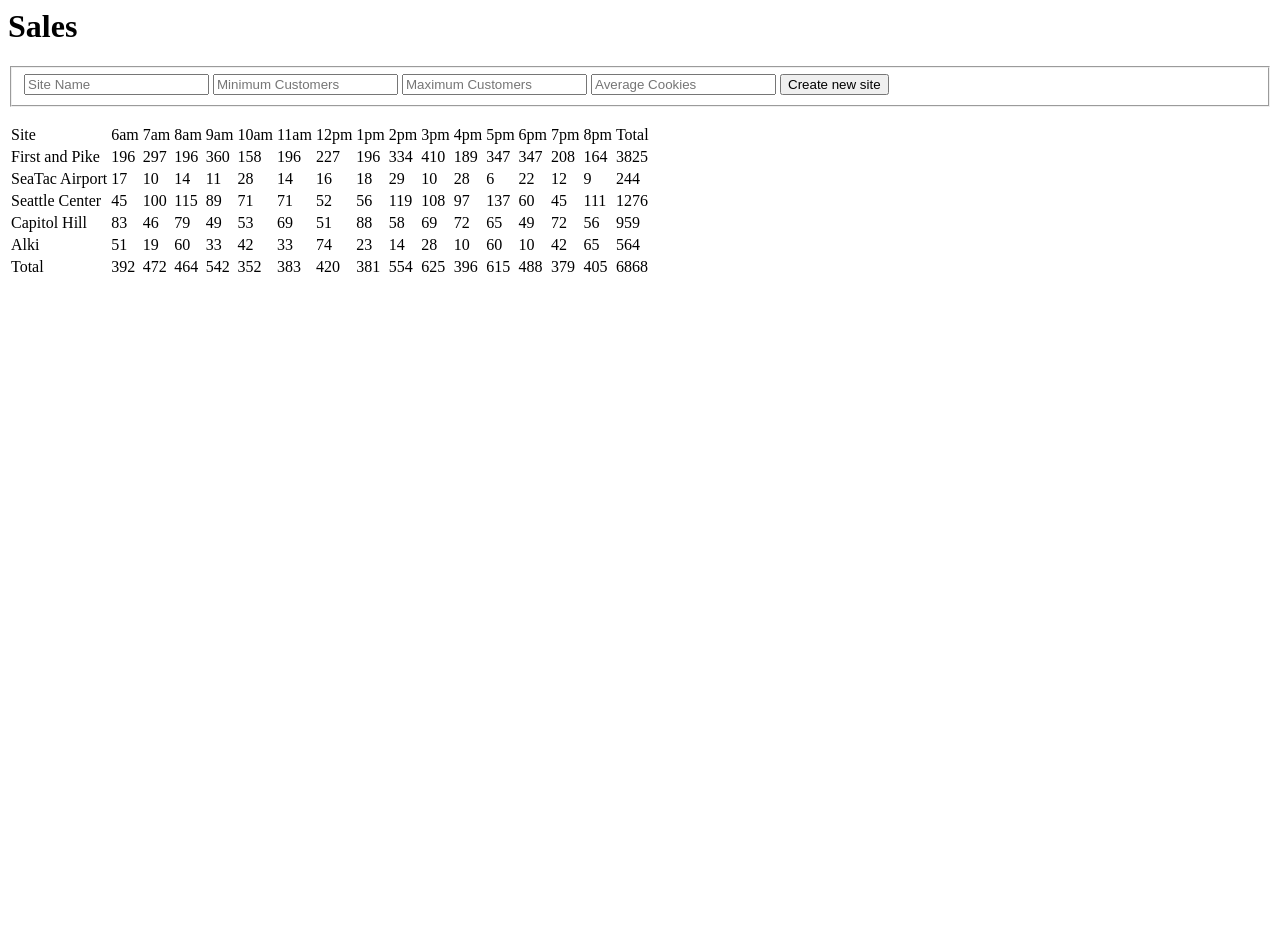
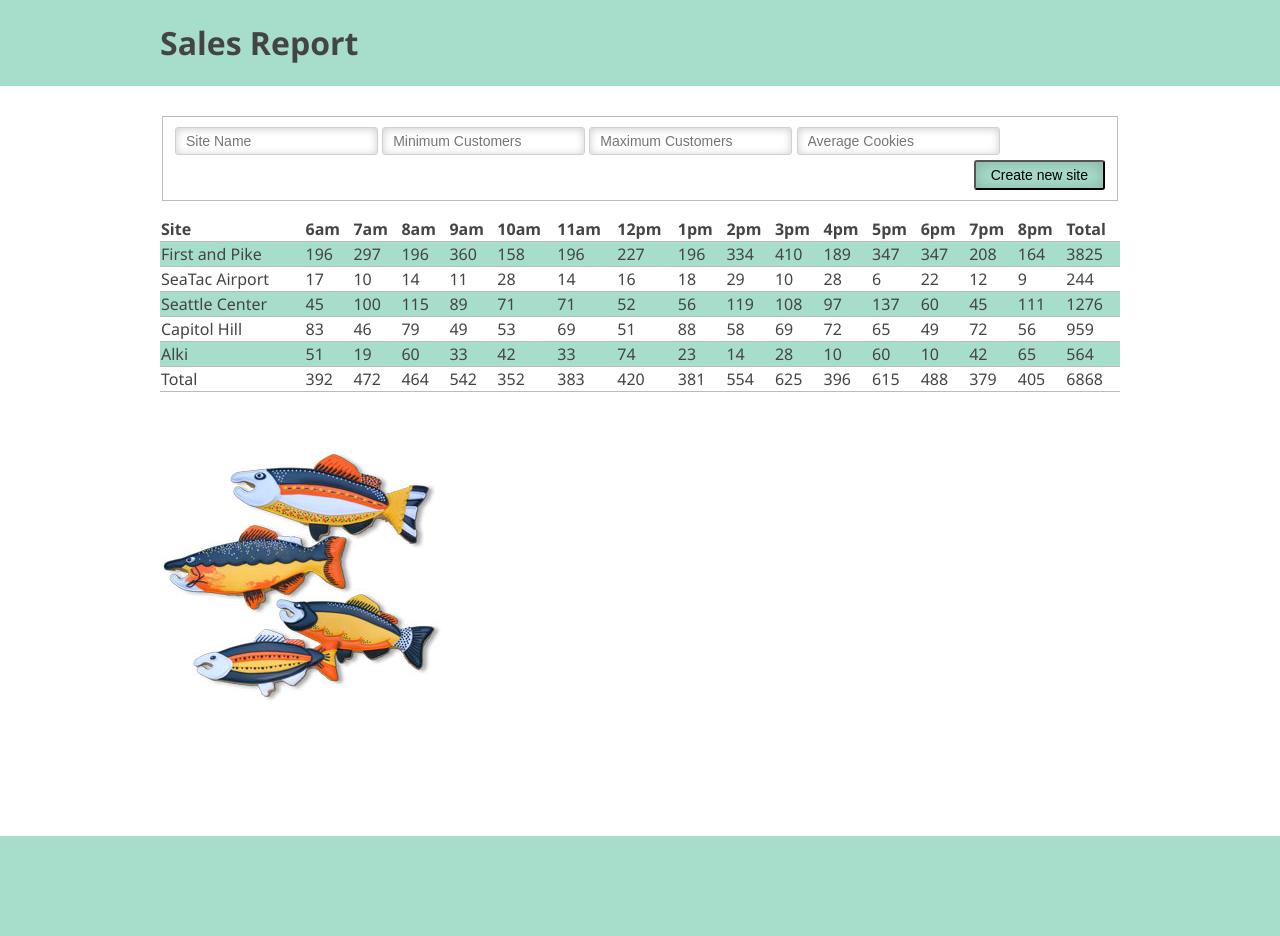
Before and after one commit to dmarchante/salmon-store, a plain HTML site: page sales/sales.html in a window 1280 px wide. Before the commit the page ends 800 px from the top, so only its background shows below. Drawn offline with Linux system fonts and the light colour scheme.

Commit message:
update latest from working

```diff
--- a/css/style.css
+++ b/css/style.css
@@ -0,0 +1,37 @@
+body {
+  font-family: 'Segoe UI', Tahoma, Geneva, Verdana, sans-serif;
+  color: #444;
+  margin: 0;
+}
+
+header {
+  background-color: #a7ddcb;
+}
+
+.header {
+  width: 960px;
+  margin: 0 auto;
+}
+
+.header-logo {
+  float: left;
+}
+
+.header_logo-img {
+  width: 25%;
+  height: auto;
+}
+
+h1 {
+  margin-right: 50px;
+}
+
+ul {
+  display: inline-block;
+}
+
+a {
+  text-decoration: none;
+  color: #444;
+  font-size: 16px;
+}
--- a/sales/css/style.css
+++ b/sales/css/style.css
@@ -1,4 +1,108 @@
+html, body {
+  margin: 0;
+  height: 100%;
+}
+
+body {
+  font-family: 'Segoe UI', Tahoma, Geneva, Verdana, sans-serif;
+  color: #444;
+}
+
+header {
+  background-color: #a7ddcb;
+}
+
+header div {
+  width: 960px;
+  margin: 0 auto;
+}
+
+a {
+  text-decoration: none;
+  color: #444;
+}
+
+h1 {
+  display: inline-block;
+}
+
+main {
+  width: 960px;
+  margin: 0 auto;
+  /* min-height: 100%; */
+  min-height: calc(100vh - 80px);
+}
+
+form {
+  width: 100%;
+  margin-top: 30px;
+}
+fieldset {
+  border: 1px solid #bbb;
+}
+
+/* Taken form reference: https://codepen.io/vanss472/pen/QvGMaw*/
+input {
+  background: #fff;
+  border-radius: 3px;
+  border: 1px solid #d1d1d1;
+  box-shadow: inset 0px 1px 8px #00000033;
+  font-size: 14px;
+  padding: 5px 10px;
+  transition: .18s ease-out;
+  margin-top: 5px;
+}
+
+input:hover {
+  box-shadow: inset 1px 2px 8px #00000005;
+}
+
+input:focus {
+  color: #4b515d;
+  border: 1px solid #B8B6B6;
+  box-shadow: inset 1px 2px 4px #00000003, 0px 0px 8px #00000033;
+}
+
+button {
+  background: #a7ddcb;
+  float: right;
+  border-radius: 3px;
+  font-size: 14px;
+  padding: 5px 15px 5px;
+  box-shadow: inset 0px 1px 16px #00000033;
+  margin-top: 5px;
+}
+
+button:hover {
+  box-shadow: inset 0px 1px 8px #00000033;
+}
+
+table {
+  border-collapse: collapse;
+  width: 100%
+}
+
+tr {
+  border-bottom: 1px solid #bbb;
+}
+
+tr:first-child {
+  font-weight: 800;
+}
+
+tr:nth-child(even){
+  background-color: #a7ddcb;
+}
+
 td {
-  text-align: right;
-  margin: 100px;
+  text-align: left;
 }
+
+main img {
+  margin-top: 60px;
+}
+
+footer {
+  background-color: #a7ddcb;
+  height: 100px;
+}
--- a/sales/sales.html
+++ b/sales/sales.html
@@ -3,10 +3,19 @@
   <meta charset="UTF-8">
   <meta name="viewport" content="width=device-width, initial-scale=1.0">
   <meta http-equiv="X-UA-Compatible" content="ie=edge">
+  <link rel="stylesheet" href="css/style.css">
   <title>Document</title>
 </head>
 <body>
-  <h1>Sales</h1>
+  <header>
+    <div>
+      <a href="../index.html">
+        <!-- <img src="../assets/salmon.png" alt=""> -->
+        <h1>Sales Report</h1>
+      </a>
+    </div>
+  </header>
+  <main>
     <form id="site-form">
       <fieldset>
         <input name="siteName" type="text" size="20" placeholder="Site Name" required>
@@ -17,7 +26,9 @@
       </fieldset>
     </form>
     <table id="sites"></table>
+    <img src="../assets/fish.jpg" alt="pics of fish">
+  </main>
+  <footer></footer>
 </body>
-<!-- <script src="js/app-class-notes.js"></script> -->
 <script src="./js/app.js"></script>
 </html>
```
Also changed, not shown: index.html (+13 -2 lines), assets/chinook.jpg (added), assets/cutter.jpeg (added), assets/family.jpg (added), assets/fish.jpg (added), assets/frosted-cookie.jpg (added), assets/salmon.png (added), assets/shirt.jpg (added). Lines whose indentation alone changed are shown as unchanged.
